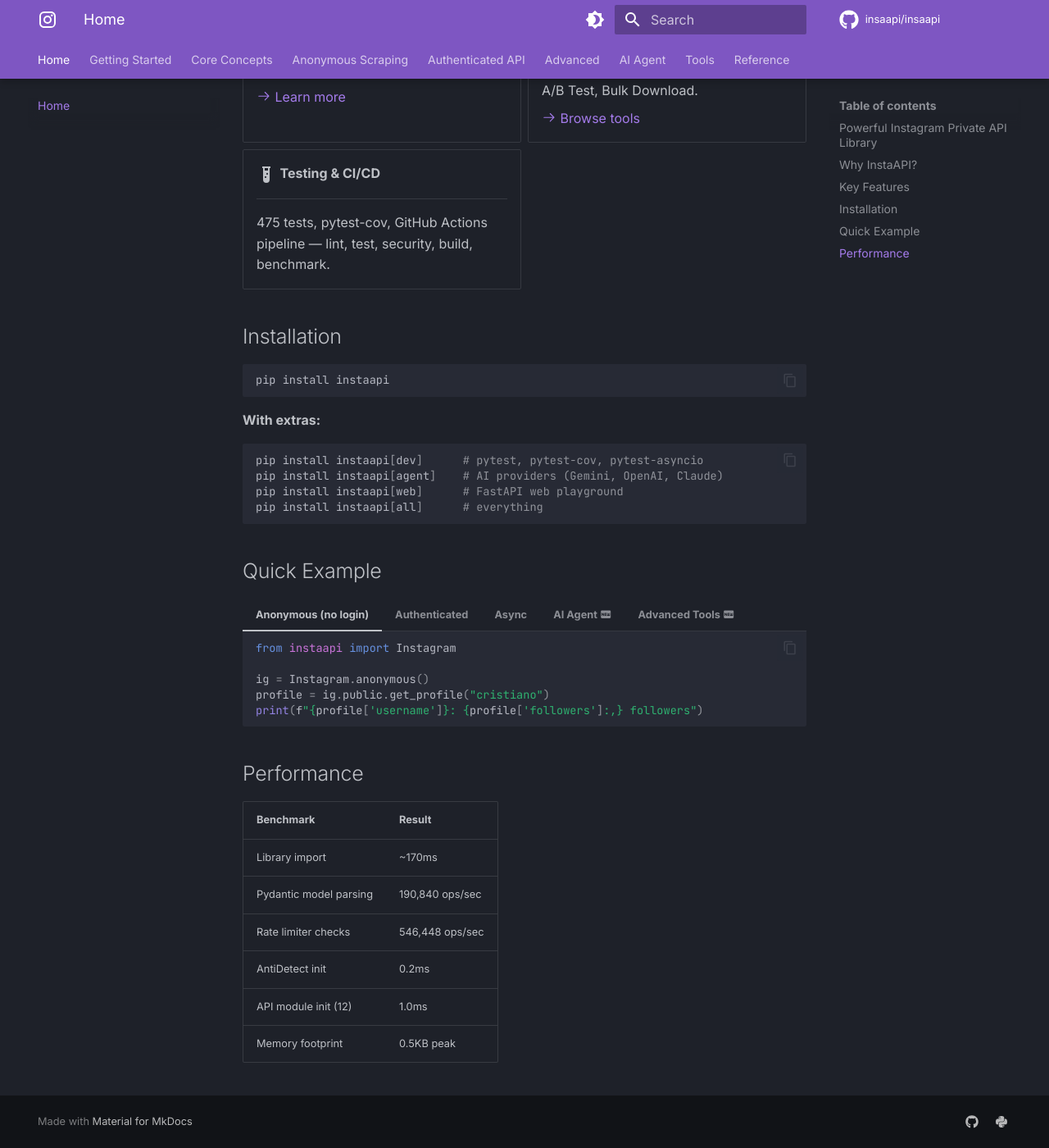
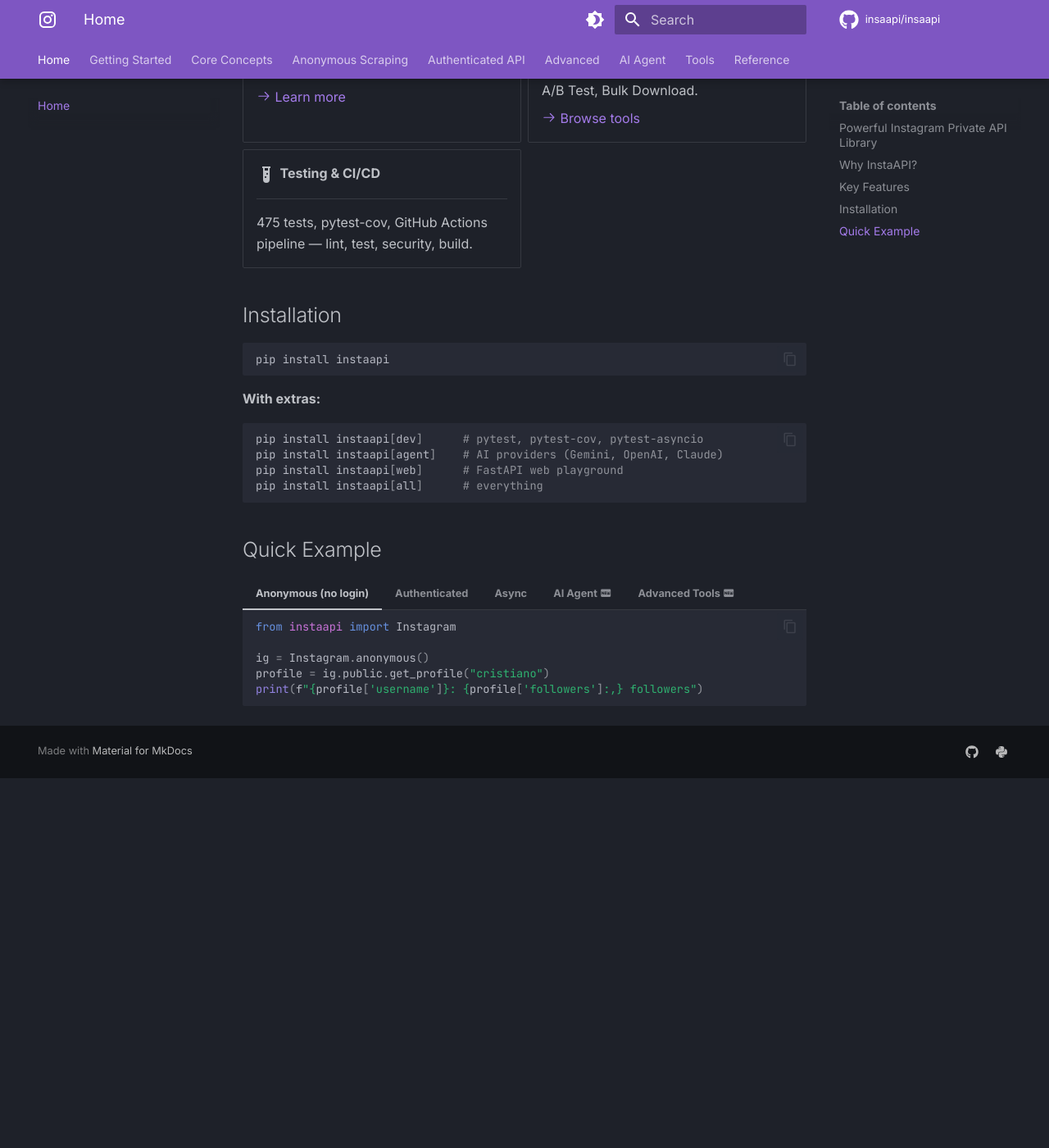
Before and after one commit to mpython77/instaapi, an MkDocs documentation site: the page built from docs/index.md, in a window 1280 px wide and 1400 px high, scrolled down 1594 px. Shown: the whole window at 82% size. Built offline with MkDocs 1.6.1 and Material for MkDocs 9.7.7, drawn with Linux system fonts in a browser that asks for light colours; comment, search, counter and statistics services are not loaded; after the commit the page ends 2543 px from its top, so only the background shows below that.

Commit message:
fix: remove fake benchmark section, CI job, and all benchmark references

````diff
--- a/docs/index.md
+++ b/docs/index.md
@@ -88,7 +88,7 @@
 
     ---
 
-    475 tests, pytest-cov, GitHub Actions pipeline — lint, test, security, build, benchmark.
+    475 tests, pytest-cov, GitHub Actions pipeline — lint, test, security, build.
 
 </div>
 
@@ -184,14 +184,3 @@
     # A/B testing
     test = ig.ab_test.create("Test", variants={"A": {}, "B": {}})
     ```
-
-## Performance
-
-| Benchmark | Result |
-|-----------|--------|
-| Library import | ~170ms |
-| Pydantic model parsing | 190,840 ops/sec |
-| Rate limiter checks | 546,448 ops/sec |
-| AntiDetect init | 0.2ms |
-| API module init (12) | 1.0ms |
-| Memory footprint | 0.5KB peak |
````
Also changed, not shown: README.md (+0 -4 lines), 1 other file.
